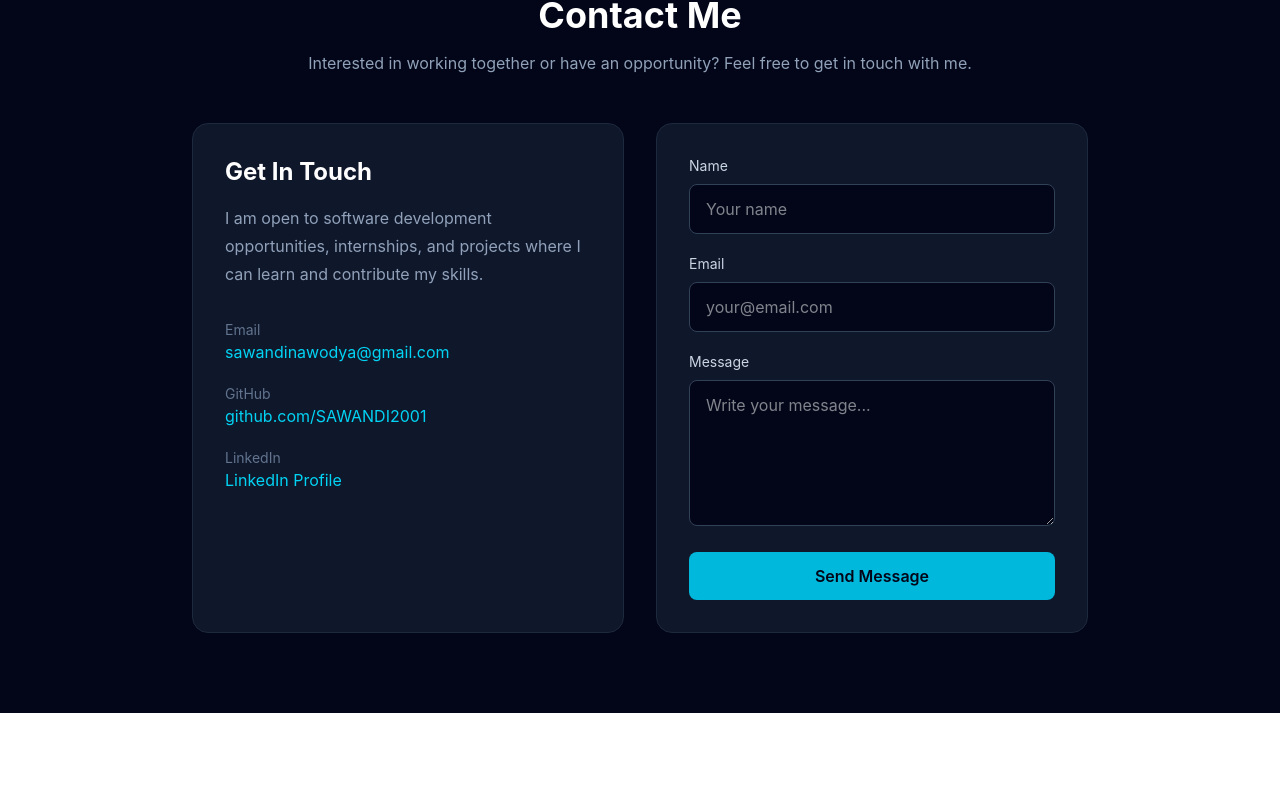
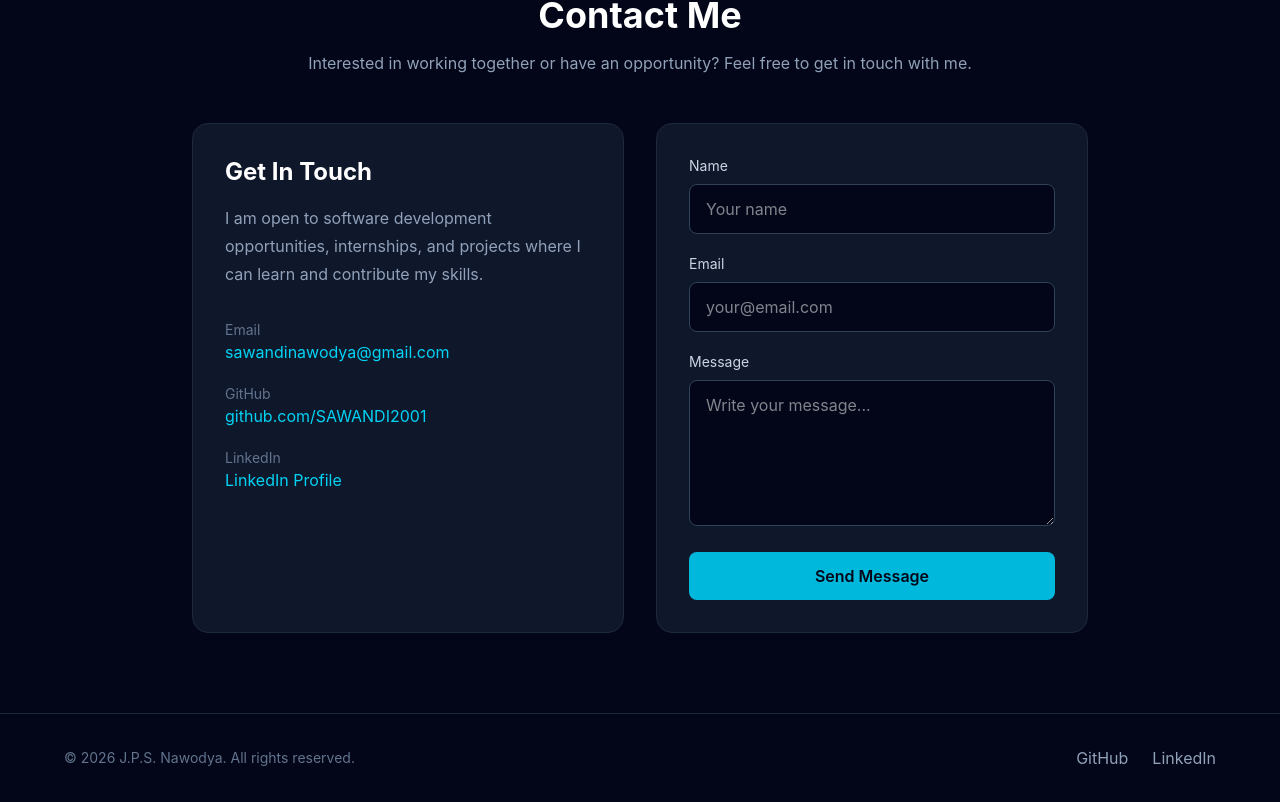
Before and after one commit to SAWANDI2001/my-portfolio, a React (Vite) app: page / in a window 1280 px wide. Shown: the part 4324-5126 px from the top of the page. Before the commit the page ends 5037 px from the top, so only its background shows below. Built offline with nearby package versions, Linux system fonts and the light colour scheme.

Commit message:
Add footer

```diff
--- a/src/App.jsx
+++ b/src/App.jsx
@@ -645,6 +645,35 @@ function App() {
           </div>
         </div>
       </section>
+
+      {/* Footer */}
+      <footer className="border-t border-slate-800 px-6 py-8">
+        <div className="mx-auto flex max-w-6xl flex-col items-center justify-between gap-4 md:flex-row">
+          <p className="text-sm text-slate-500">
+            © 2026 J.P.S. Nawodya. All rights reserved.
+          </p>
+
+          <div className="flex gap-6">
+            <a
+              href="https://github.com/SAWANDI2001"
+              target="_blank"
+              rel="noopener noreferrer"
+              className="text-slate-400 hover:text-cyan-400"
+            >
+              GitHub
+            </a>
+
+            <a
+              href="https://www.linkedin.com/in/j-p-s-nawodya-23739230a/"
+              target="_blank"
+              rel="noopener noreferrer"
+              className="text-slate-400 hover:text-cyan-400"
+            >
+              LinkedIn
+            </a>
+          </div>
+        </div>
+      </footer>
     </div>
   );
 }
```
